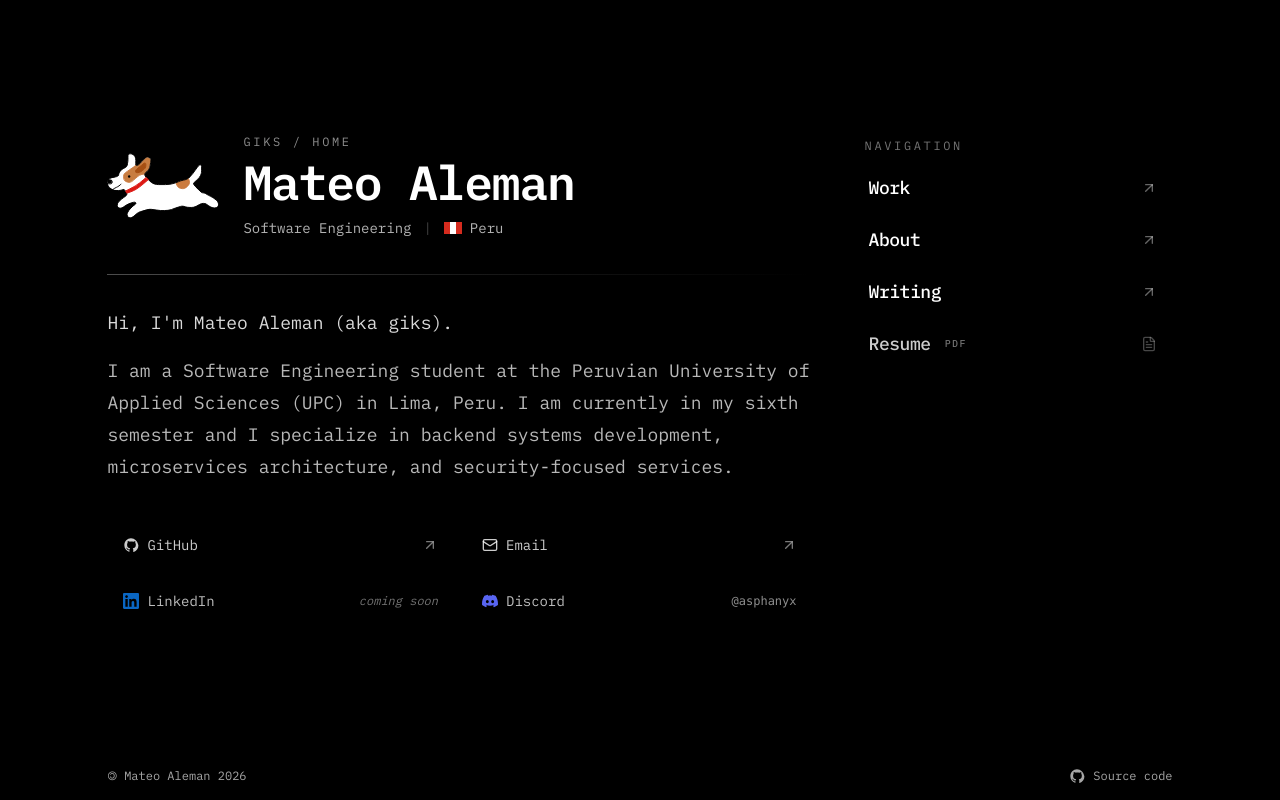
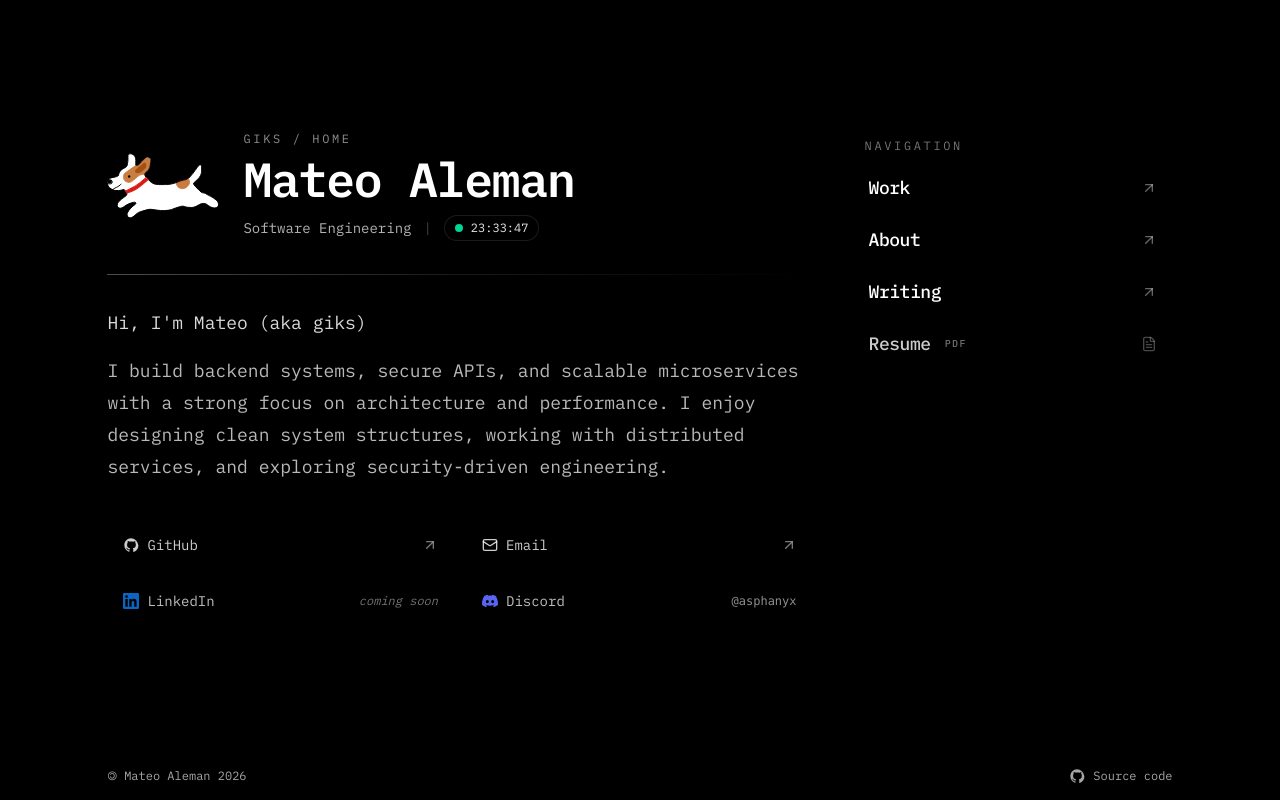
Before and after one commit to zGIKS/portfolio, a Next.js app: page / in a window 1280 px wide. Built offline with nearby package versions, Linux system fonts and the light colour scheme.

Commit message:
refactor: simplify HomeCard and ProfileHeader components; update ProfilePageCard to use GIcon

```diff
--- a/src/components/home-card.tsx
+++ b/src/components/home-card.tsx
@@ -6,11 +6,8 @@ import { NavigationMenu } from "./home/navigation-menu";
 
 export function HomeCard() {
   const aboutParagraphs = [
-    "Hi, I'm Mateo Aleman (aka giks).",
-    "I am a Software Engineering student at the Peruvian University of Applied Sciences (UPC) in Lima, Peru. I am currently in my sixth semester and I specialize in backend systems development, microservices architecture, and security-focused services.",
-    "I am passionate about designing and building systems from scratch, prioritizing security, scalability, and a low risk exposure level. I enjoy working in Linux environments and developing solutions that integrate infrastructure best practices, private networking, and Zero Trust principles.",
-    "Throughout my training, I have worked on academic and technical projects such as educational platforms with distributed architecture, IAM systems built in Rust, financial applications, and graph analysis tools. I am especially interested in backend engineering, infrastructure, cybersecurity, and robust API design.",
-    "Beyond coding, I enjoy constantly learning about software architecture, distributed systems, and cloud deployment optimization. I am motivated to build solutions that not only work, but are also well-designed and maintainable in the long term."
+    "Hi, I'm Mateo (aka giks)",
+    "I build backend systems, secure APIs, and scalable microservices with a strong focus on architecture and performance. I enjoy designing clean system structures, working with distributed services, and exploring security-driven engineering."
   ];
   const menuItems = NAVIGATION_ITEMS();
 
@@ -20,7 +17,7 @@ export function HomeCard() {
 
         <div className="relative grid items-start gap-8 p-5 md:p-8 lg:grid-cols-[minmax(0,1fr)_20rem] lg:gap-10 lg:p-10">
           <div className="flex min-w-0 flex-col">
-            <ProfileHeader countryLabel="Peru" />
+            <ProfileHeader />
 
             <div className="mt-8 h-px w-full bg-gradient-to-r from-white/30 via-white/10 to-transparent" />
 
--- a/src/components/home/profile-header.tsx
+++ b/src/components/home/profile-header.tsx
@@ -1,11 +1,27 @@
+"use client";
+
+import { useEffect, useState } from "react";
 import { GIcon } from "@/components/icons/nika";
-import { PeruFlag } from "@/components/icons/peru";
 
-interface ProfileHeaderProps {
-  countryLabel: string;
-}
+export function ProfileHeader() {
+  const [peruTime, setPeruTime] = useState("--:--:--");
 
-export function ProfileHeader({ countryLabel }: ProfileHeaderProps) {
+  useEffect(() => {
+    const formatter = new Intl.DateTimeFormat("en-GB", {
+      timeZone: "America/Lima",
+      hour: "2-digit",
+      minute: "2-digit",
+      second: "2-digit",
+      hour12: false,
+    });
+
+    const updateTime = () => setPeruTime(formatter.format(new Date()));
+
+    updateTime();
+    const interval = window.setInterval(updateTime, 1000);
+    return () => window.clearInterval(interval);
+  }, []);
+
   return (
     <div className="flex flex-col gap-6 sm:flex-row sm:items-center">
       <div className="relative h-28 w-28 shrink-0">
@@ -25,9 +41,9 @@ export function ProfileHeader({ countryLabel }: ProfileHeaderProps) {
         <div className="mt-3 flex flex-wrap items-center gap-x-3 gap-y-2 text-sm text-white/70">
           <span>Software Engineering</span>
           <span className="hidden text-white/25 sm:inline">|</span>
-          <span className="inline-flex items-center gap-2">
-            <PeruFlag className="h-3.5 w-[18px]" />
-            {countryLabel}
+          <span className="inline-flex items-center gap-2 rounded-full border border-white/10 bg-black/30 px-2.5 py-1 font-mono text-xs text-white/90">
+            <span aria-hidden="true" className="h-2 w-2 rounded-full bg-emerald-400" />
+            <span>{peruTime}</span>
           </span>
         </div>
       </div>
--- a/src/components/profile-page-card.tsx
+++ b/src/components/profile-page-card.tsx
@@ -1,5 +1,5 @@
 import type { ReactNode } from "react";
-import Image from "next/image";
+import { GIcon } from "@/components/icons/nika";
 import { Card } from "@/components/ui/card";
 import { cn } from "@/lib/utils";
 
@@ -25,12 +25,9 @@ export function ProfilePageCard({
     >
       <header className="px-4 py-3 sm:px-6">
         <div className="flex items-center gap-3 sm:gap-4">
-          <Image
-            src="/icon.svg"
-            alt="Profile photo"
-            width={84}
-            height={84}
-            className="h-20 w-20 object-contain object-center"
+          <GIcon
+            aria-label="Giks logo"
+            className="h-20 w-20 shrink-0"
           />
           <div className="min-w-0">
             <h1 className="truncate text-2xl font-semibold text-white">Mateo</h1>
```
